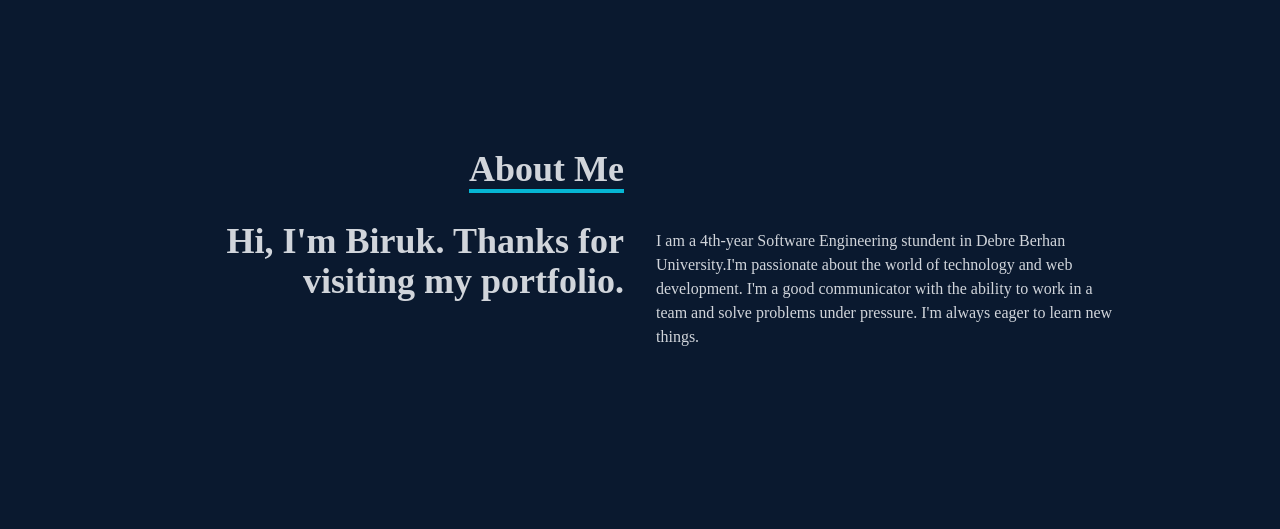
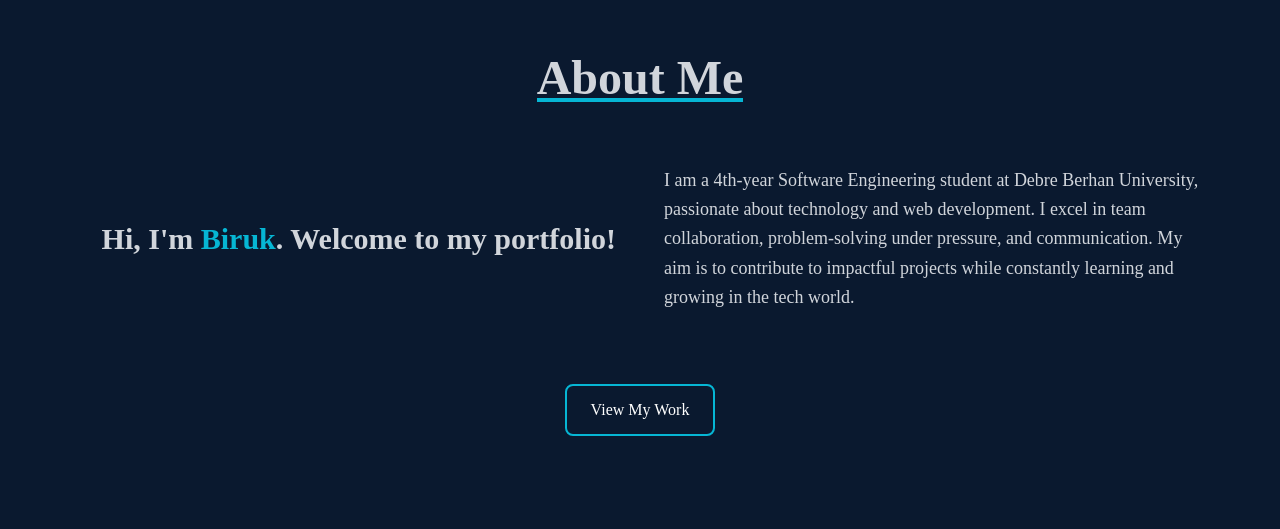
Before and after one commit to birukashagre6/Portfolio-_Using-_-React, a React (Create React App) app: page / in a window 1280 px wide. Shown: the part 1031-1560 px from the top of the page. Built offline with nearby package versions, Linux system fonts and the light colour scheme.

Commit message:
Improve About page UI with enhanced design and add button

```diff
--- a/src/components/About.jsx
+++ b/src/components/About.jsx
@@ -1,36 +1,67 @@
 import React from "react";
+import { Link } from "react-scroll";
+import { motion } from "framer-motion";
 import { useTheme } from "../Context/ThemeContext";
 
 const About = () => {
   const { darkMode } = useTheme();
+
   return (
     <div
       name="about"
-      className={`w-full h-screen ${
+      className={`w-full h-screen flex flex-col justify-center items-center ${
         darkMode ? "bg-[#0a192f] text-gray-300" : "bg-gray-100 text-gray-800"
       }`}
     >
-      <div className="flex flex-col justify-center items-center w-full h-full">
-        <div className="max-w-[1000px] w-full grid grid-cols-2 gap-8">
-          <div className="sm:text-right pb-8 pl-4">
-            <p className="text-4xl font-bold inline border-b-4 border-cyan-500">
-              About Me
+      <div className="max-w-[1200px] w-full p-8">
+        <div className="text-center">
+          <h1 className="text-5xl font-extrabold mb-4 inline-block relative">
+            About Me
+            <span className="absolute bottom-0 left-0 w-full h-1 bg-cyan-500"></span>
+          </h1>
+        </div>
+
+        <div className="mt-12 grid grid-cols-1 md:grid-cols-2 gap-12 items-center">
+          <div className="text-center md:text-right text-3xl font-semibold">
+            <p>
+              Hi, I'm <span className="text-cyan-500">Biruk</span>. Welcome to
+              my portfolio!
+            </p>
+          </div>
+          <div className="text-lg leading-relaxed text-justify md:text-left">
+            <p>
+              I am a 4th-year Software Engineering student at Debre Berhan
+              University, passionate about technology and web development. I
+              excel in team collaboration, problem-solving under pressure, and
+              communication. My aim is to contribute to impactful projects while
+              constantly learning and growing in the tech world.
             </p>
           </div>
         </div>
-        <div className="max-w-[1000px] w-full grid grid-cols-2 gap-8 px-4">
-          <div className="sm:text-right text-4xl font-bold">
-            <p>Hi, I'm Biruk. Thanks for visiting my portfolio.</p>
-          </div>
-          <div className="mt-2">
-            <p>
-              I am a 4th-year Software Engineering stundent in Debre Berhan
-              University.I'm passionate about the world of technology and web
-              development. I'm a good communicator with the ability to work in a
-              team and solve problems under pressure. I'm always eager to learn
-              new things.
-            </p>
-          </div>
+
+        <div className="mt-16 flex justify-center items-center">
+          <motion.button
+            className={`group relative overflow-hidden border-2 px-6 py-3 my-2 flex items-center justify-center rounded-lg transition-all duration-300 ${
+              darkMode
+                ? "text-white border-cyan-500 hover:bg-cyan-500 hover:text-black"
+                : "text-gray-800 border-blue-500 hover:bg-blue-500 hover:text-white"
+            }`}
+            whileHover={{ scale: 1.1 }}
+            whileTap={{ scale: 0.95 }}
+          >
+            <span
+              className={`absolute inset-0 w-0 bg-gradient-to-r ${
+                darkMode
+                  ? "from-cyan-400 to-cyan-600"
+                  : "from-blue-400 to-blue-600"
+              } transition-all duration-300 ease-out group-hover:w-full`}
+            ></span>
+            <span className="relative z-10">
+              <Link to="work" smooth={true} duration={500}>
+                View My Work
+              </Link>
+            </span>
+          </motion.button>
         </div>
       </div>
     </div>
```
